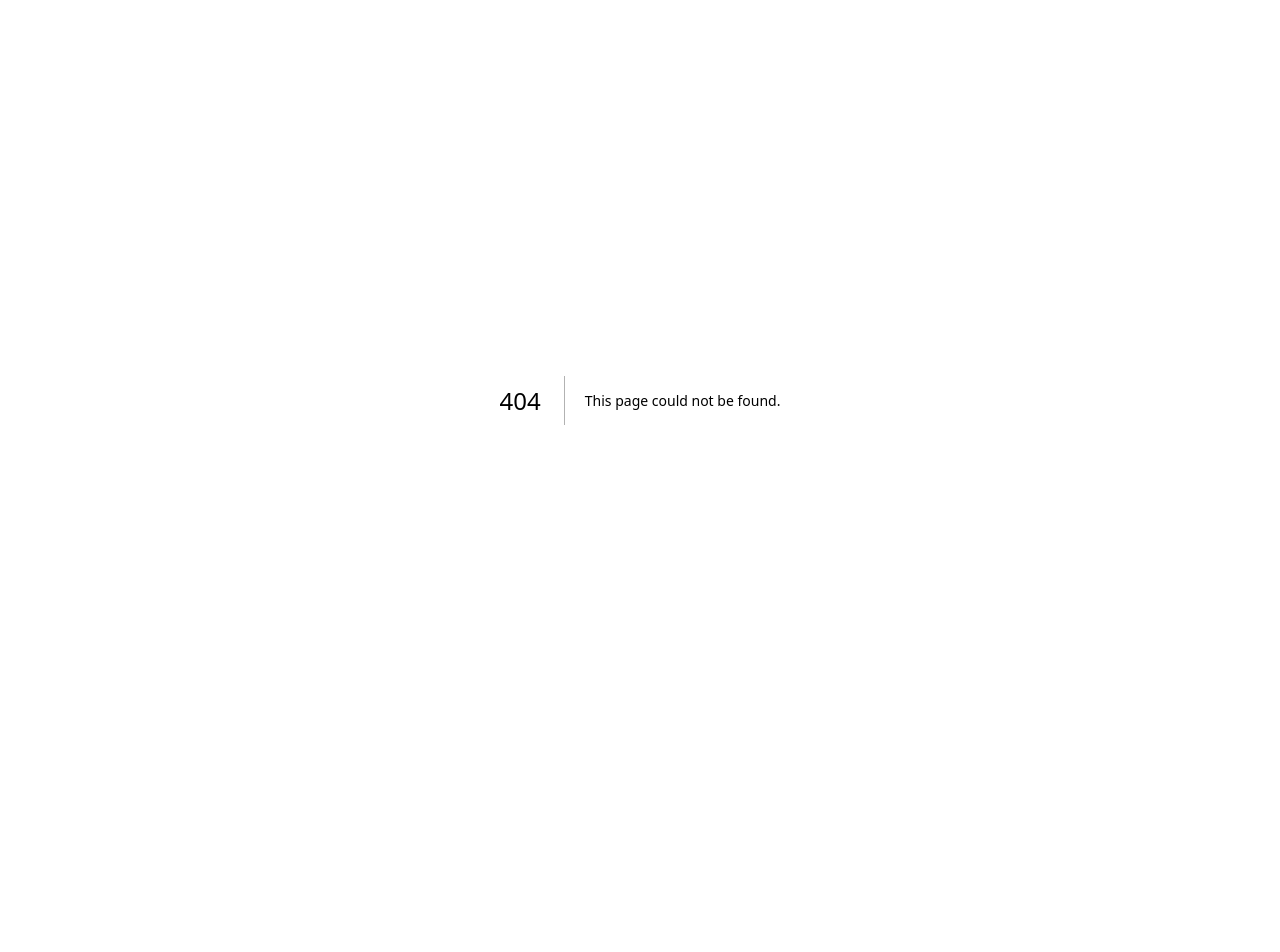
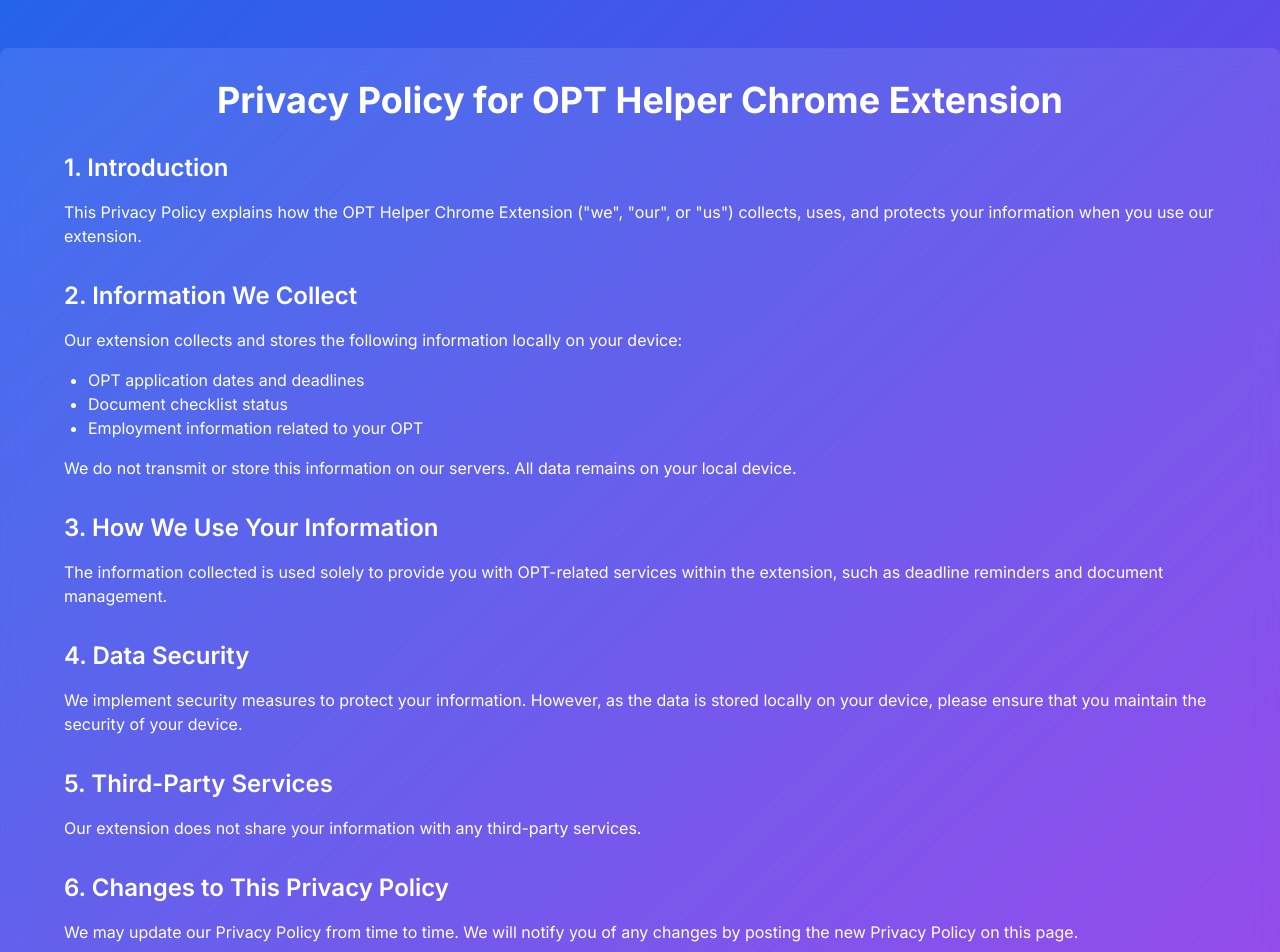
Before and after one commit to RoshanPShetty/opt-helper, a Next.js app: page /privacy-policy in a window 1280 px wide. Before the commit this address had no page. Shown: the top 952 px of the page. Before the commit the page ends 800 px from the top, so only its background shows below. Built offline with nearby package versions, Linux system fonts and the light colour scheme.

Commit message:
Added Privacy Policy

```diff
--- /dev/null
+++ b/app/privacy-policy/page.tsx
@@ -0,0 +1,135 @@
+"use client";
+
+import React from "react";
+import { motion } from "framer-motion";
+
+const PrivacyPolicy = () => {
+	const containerVariants = {
+		hidden: { opacity: 0 },
+		visible: {
+			opacity: 1,
+			transition: {
+				staggerChildren: 0.1,
+				delayChildren: 0.3,
+			},
+		},
+	};
+
+	const itemVariants = {
+		hidden: { y: 20, opacity: 0 },
+		visible: {
+			y: 0,
+			opacity: 1,
+			transition: {
+				type: "spring",
+				stiffness: 100,
+			},
+		},
+	};
+
+	return (
+		<div className="min-h-screen bg-gradient-to-br from-blue-600 to-purple-600 text-white py-12">
+			<motion.div
+				className="container mx-auto px-4 max-w-3xl bg-white/10 backdrop-blur-md rounded-lg shadow-xl p-8"
+				variants={containerVariants}
+				initial="hidden"
+				animate="visible"
+			>
+				<motion.h1
+					className="text-4xl font-bold mb-8 text-center"
+					variants={itemVariants}
+				>
+					Privacy Policy for OPT Helper Chrome Extension
+				</motion.h1>
+
+				<Section title="1. Introduction" variants={itemVariants}>
+					<p>
+						This Privacy Policy explains how the OPT Helper Chrome Extension
+						(&quot;we&quot;, &quot;our&quot;, or &quot;us&quot;) collects, uses,
+						and protects your information when you use our extension.
+					</p>
+				</Section>
+
+				<Section title="2. Information We Collect" variants={itemVariants}>
+					<p className="mb-4">
+						Our extension collects and stores the following information locally
+						on your device:
+					</p>
+					<ul className="list-disc pl-6 mb-4">
+						<li>OPT application dates and deadlines</li>
+						<li>Document checklist status</li>
+						<li>Employment information related to your OPT</li>
+					</ul>
+					<p>
+						We do not transmit or store this information on our servers. All
+						data remains on your local device.
+					</p>
+				</Section>
+
+				<Section title="3. How We Use Your Information" variants={itemVariants}>
+					<p>
+						The information collected is used solely to provide you with
+						OPT-related services within the extension, such as deadline
+						reminders and document management.
+					</p>
+				</Section>
+
+				<Section title="4. Data Security" variants={itemVariants}>
+					<p>
+						We implement security measures to protect your information. However,
+						as the data is stored locally on your device, please ensure that you
+						maintain the security of your device.
+					</p>
+				</Section>
+
+				<Section title="5. Third-Party Services" variants={itemVariants}>
+					<p>
+						Our extension does not share your information with any third-party
+						services.
+					</p>
+				</Section>
+
+				<Section
+					title="6. Changes to This Privacy Policy"
+					variants={itemVariants}
+				>
+					<p>
+						We may update our Privacy Policy from time to time. We will notify
+						you of any changes by posting the new Privacy Policy on this page.
+					</p>
+				</Section>
+
+				<Section title="7. Contact Us" variants={itemVariants}>
+					<p>
+						If you have any questions about this Privacy Policy, please contact
+						us at: roshanshetty2000@gmail.com
+					</p>
+				</Section>
+
+				<motion.footer
+					className="text-sm text-gray-300 mt-8 text-center"
+					variants={itemVariants}
+				>
+					<p>Last updated: 08/28/2024 </p>
+				</motion.footer>
+			</motion.div>
+		</div>
+	);
+};
+
+const Section = ({
+	title,
+	children,
+	variants,
+}: {
+	title: string;
+	children: React.ReactNode;
+	variants: any;
+}) => (
+	<motion.section className="mb-8" variants={variants}>
+		<h2 className="text-2xl font-semibold mb-4">{title}</h2>
+		{children}
+	</motion.section>
+);
+
+export default PrivacyPolicy;
```
